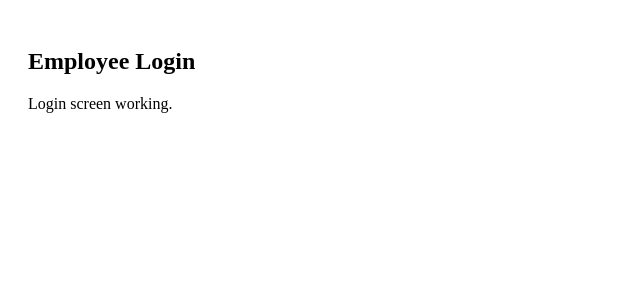
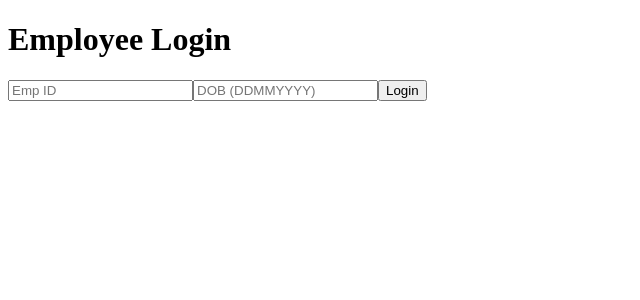
Before and after one commit to GCPL-Insurance/gmc-enrollment, a React (Vite) app in the folder gmc-enrollment-frontend/: page / in a window 1280 px wide. Shown: the top 300 px of the page, without its empty margins (0-640 px from the left). Built offline with nearby package versions, Linux system fonts and the light colour scheme; no server answers.

Commit message:
login page

```diff
--- /dev/null
+++ b/gmc-enrollment-frontend/src/api/client.js
@@ -0,0 +1,20 @@
+const API_BASE = import.meta.env.VITE_API_BASE_URL;
+
+export async function apiFetch(path, options = {}) {
+  const token = localStorage.getItem("token");
+
+  const res = await fetch(`${API_BASE}${path}`, {
+    headers: {
+      "Content-Type": "application/json",
+      ...(token ? { Authorization: `Bearer ${token}` } : {})
+    },
+    ...options
+  });
+
+  if (!res.ok) {
+    const err = await res.json();
+    throw err;
+  }
+
+  return res.json();
+}
--- a/gmc-enrollment-frontend/src/pages/Login.jsx
+++ b/gmc-enrollment-frontend/src/pages/Login.jsx
@@ -1,8 +1,45 @@
+import { useState } from "react";
+import { apiFetch } from "../api/client";
+import { useNavigate } from "react-router-dom";
+
 export default function Login() {
+  const [empId, setEmpId] = useState("");
+  const [dob, setDob] = useState("");
+  const [error, setError] = useState("");
+  const navigate = useNavigate();
+
+  async function handleLogin(e) {
+    e.preventDefault();
+    try {
+      const res = await apiFetch("/auth/login", {
+        method: "POST",
+        body: JSON.stringify({
+          emp_id: empId,
+          dob
+        })
+      });
+
+      localStorage.setItem("token", res.token);
+
+      if (res.forcePasswordChange) {
+        navigate("/force-password-change");
+      } else {
+        navigate("/dashboard");
+      }
+    } catch (err) {
+      setError(err.message || "Login failed");
+    }
+  }
+
   return (
-    <div style={{ padding: 20 }}>
-      <h2>Employee Login</h2>
-      <p>Login screen working.</p>
-    </div>
+    <>
+      <h1>Employee Login</h1>
+      <form onSubmit={handleLogin}>
+        <input placeholder="Emp ID" onChange={e => setEmpId(e.target.value)} />
+        <input placeholder="DOB (DDMMYYYY)" onChange={e => setDob(e.target.value)} />
+        <button type="submit">Login</button>
+      </form>
+      {error && <p style={{ color: "red" }}>{error}</p>}
+    </>
   );
 }
```
